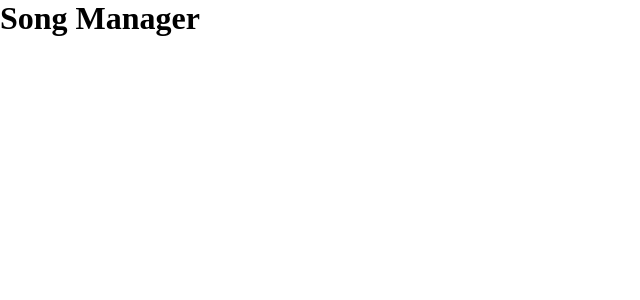
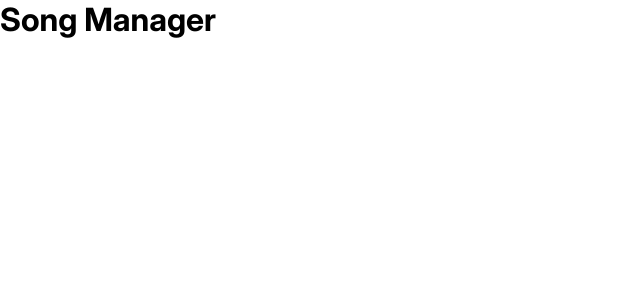
Before and after one commit to redi-b/addissw-test-project, a React app: page / in a window 1280 px wide. Shown: the top 300 px of the page, without its empty margins (0-640 px from the left). Built offline with nearby package versions, Linux system fonts and the light colour scheme.

Commit message:
feat: configure font loader and apply font style

```diff
--- a/src/styles/index.css
+++ b/src/styles/index.css
@@ -1,5 +1,14 @@
+@font-face {
+    font-family: 'Inter Variable';
+    src: url('../assets/fonts/Inter-Variable.ttf');
+}
+
 * {
     padding: 0;
     margin: 0;
     box-sizing: border-box;
 }
+
+body {
+    font-family: 'Inter Variable';
+}
--- a/webpack.config.js
+++ b/webpack.config.js
@@ -27,6 +27,10 @@ module.exports = {
         test: /\.(png|jpe?g|gif|svg)$/i,
         type: "asset/resource",
       },
+      {
+        test: /\.(woff|woff2|eot|ttf|otf)$/i,
+        type: "asset/resource",
+      },
     ],
   },
   plugins: [
```
Also changed, not shown: src/assets/fonts/Inter-Variable.ttf (added).
